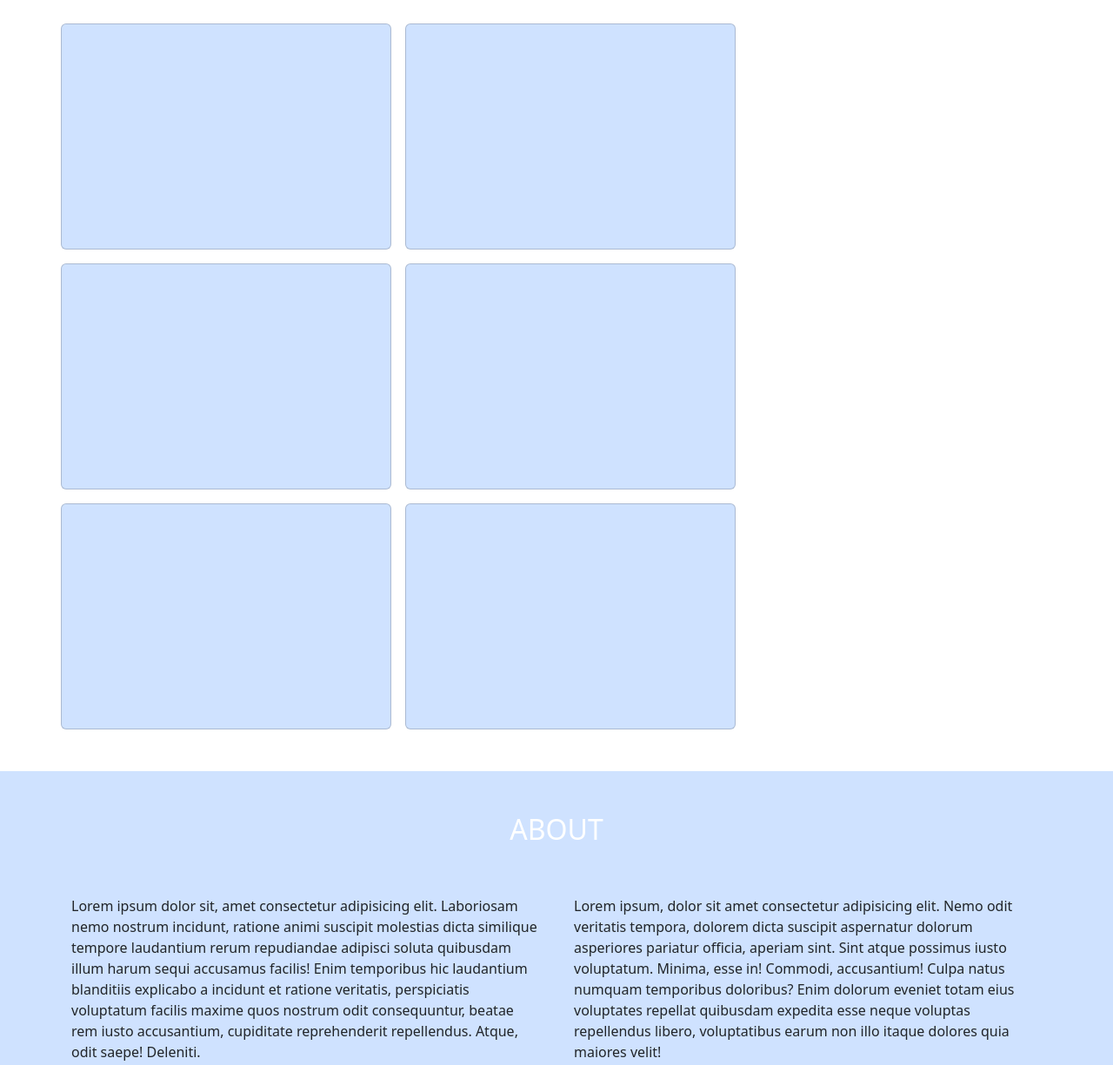
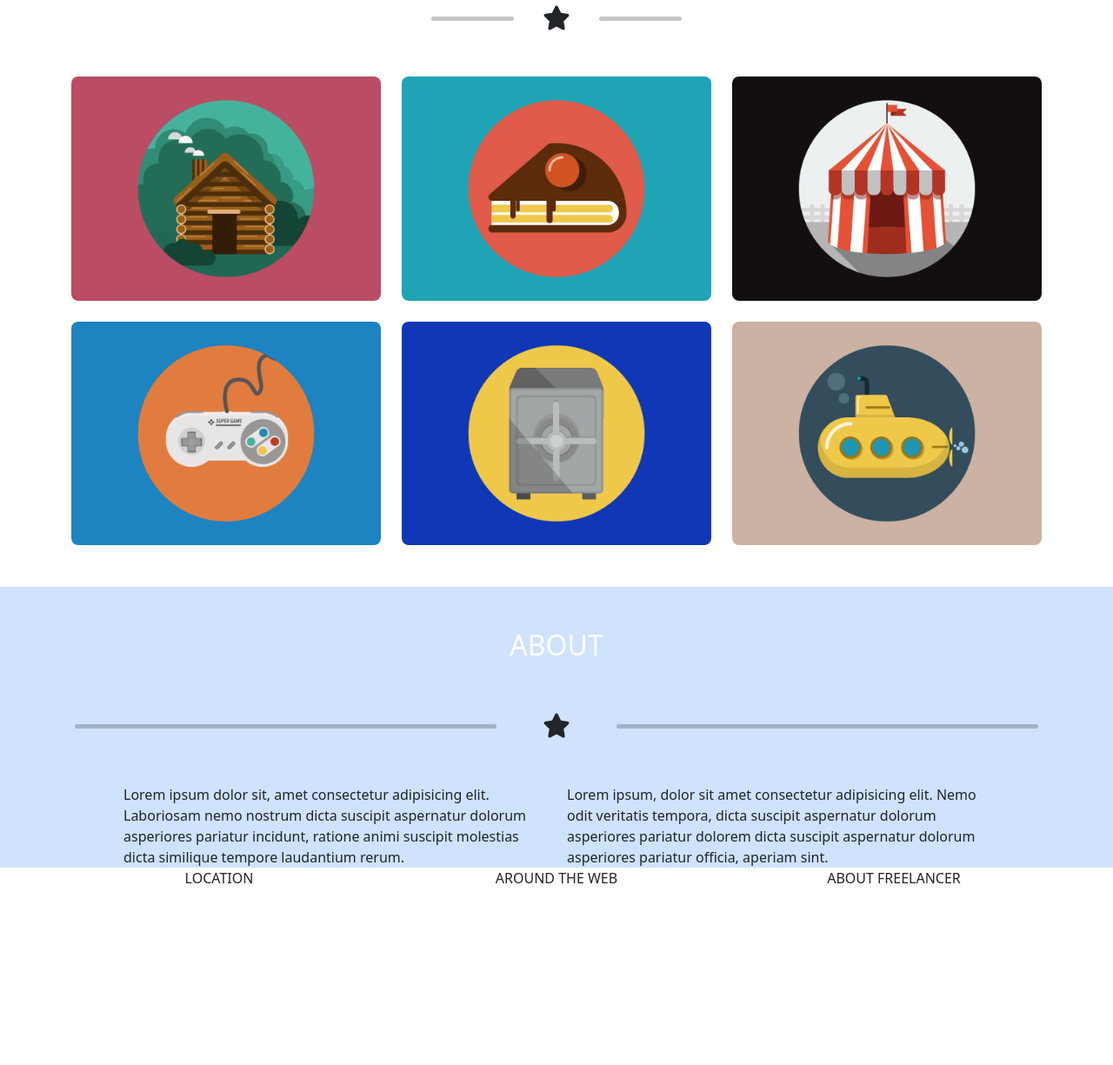
Before and after one commit to MiriamEvardi/html-css-bootstrap-freelancer, a plain HTML site: page index.html in a window 1280 px wide. Shown: the part 767-1992 px from the top of the page at 87% size. After the commit the page ends 1789 px from the top, so only its background shows below. Drawn offline with nearby package versions, Linux system fonts and the light colour scheme.

Commit message:
main fix

```diff
--- a/css/style.css
+++ b/css/style.css
@@ -20,12 +20,7 @@ h1 {
     height: 250px;
 }
 
-.card {
-    /* test */
-    height: 260px;
-}
-
 .about {
     /* test */
-    height: 480px;
+    height: auto;
 }
--- a/index.html
+++ b/index.html
@@ -43,9 +43,18 @@
                 <div class="offset-2"></div>
                 <div class="col-8 pb-5 pt-5">
                     <div class="d-flex flex-column align-items-center">
-                        <div class="header_img bg-primary-subtle"></div>
+                        <div class="header_img">
+                            <img class="img-fluid" src="./img/avatar.svg" alt="">
+                        </div>
 
                         <h1 class="text-center text-wrap pt-3 fw-bolder text-white">START BOOTSTRAP</h1>
+                        <div class="mb-5 d-flex justify-content-center align-items-center">
+                            <hr class="w-100 mx-1 pb-1 bg-dark rounded">
+                            <div class="text-center" style="width: 280px;">
+                                <i class="fa-solid fa-star fs-3 "></i>
+                            </div>
+                            <hr class="w-100 mx-1 pb-1 bg-dark rounded">
+                        </div>
                     </div>
                 </div>
                 <div class="offset-2"></div>
@@ -54,45 +63,70 @@
     </header>
 
     <main>
-        <div class="container-md">
-            <h2 class="text-center my-5">PORTFOLIO</h2>
-            <div class="row row-cols-1 row-cols-sm-2 row-cols-md-3 gap-3 mt-3 mb-5">
 
-                <div class="card p-2 g-col bg-primary-subtle"></div>
-                <div class="card p-2 g-col bg-primary-subtle"></div>
-                <div class="card p-2 g-col bg-primary-subtle"></div>
-                <div class="card p-2 g-col bg-primary-subtle"></div>
-                <div class="card p-2 g-col bg-primary-subtle"></div>
-                <div class="card p-2 g-col bg-primary-subtle"></div>
+        <div class="container-sm pt-5 pb-5 d-flex flex-column align-items-center ">
+            <h2 class="pb-3">PORTFOLIO</h2>
+
+            <div class="mb-5 d-flex justify-content-center align-items-center">
+                <hr class="w-100 mx-1 pb-1 bg-dark rounded">
+                <div class="text-center" style="width: 280px;">
+                    <i class="fa-solid fa-star fs-3 "></i>
+                </div>
+                <hr class="w-100 mx-1 pb-1 bg-dark rounded">
             </div>
 
-
+            <div class=" row row-gap-4">
+                <div class="col-12 col-sm-6 col-md-4">
+                    <img class="img-fluid rounded-3" src="./img/cabin.png" alt="">
+                </div>
+                <div class="col-12 col-sm-6 col-md-4">
+                    <img class="img-fluid rounded-3" src="./img/cake.png" alt="">
+                </div>
+                <div class="col-12 col-sm-6 col-md-4">
+                    <img class="img-fluid rounded-3" src="./img/circus.png" alt="">
+                </div>
+                <div class="col-12 col-sm-6 col-md-4">
+                    <img class="img-fluid rounded-3" src="./img/game.png" alt="">
+                </div>
+                <div class="col-12 col-sm-6 col-md-4">
+                    <img class="img-fluid rounded-3" src="./img/safe.png" alt="">
+                </div>
+                <div class="col-12 col-sm-6 col-md-4">
+                    <img class="img-fluid rounded-3" src="./img/submarine.png" alt="">
+                </div>
+            </div>
         </div>
 
 
+
+
         <div class="about bg-primary-subtle">
-            <div class="container-md">
+            <div class="container-sm">
                 <h2 class="text-center text-white py-5">ABOUT</h2>
+
+                <div class="mb-5 d-flex justify-content-center align-items-center">
+                    <hr class="w-100 mx-1 pb-1 bg-dark rounded">
+                    <div class="text-center" style="width: 300px;">
+                        <i class="fa-solid fa-star fs-3 "></i>
+                    </div>
+                    <hr class="w-100 mx-1 pb-1 bg-dark rounded">
+                </div>
 
                 <div class="d-flex justify-content-center">
                     <div class="col-12">
-                        <div class="row gap-3">
+                        <div class="row row-gap-2 mx-5">
 
-                            <div class="col">
-                                Lorem ipsum dolor sit, amet consectetur adipisicing elit. Laboriosam nemo nostrum
-                                incidunt, ratione animi suscipit molestias dicta similique tempore laudantium rerum
-                                repudiandae adipisci soluta quibusdam illum harum sequi accusamus facilis!
-                                Enim temporibus hic laudantium blanditiis explicabo a incidunt et ratione veritatis,
-                                perspiciatis voluptatum facilis maxime quos nostrum odit consequuntur, beatae rem iusto
-                                accusantium, cupiditate reprehenderit repellendus. Atque, odit saepe! Deleniti.
+                            <div class="col-12 col-sm-6">
+                                Lorem ipsum dolor sit, amet consectetur adipisicing elit. Laboriosam nemo
+                                nostrum dicta suscipit aspernatur dolorum asperiores pariatur
+                                incidunt, ratione animi suscipit molestias dicta similique tempore laudantium
+                                rerum.
                             </div>
-                            <div class="col">
-                                Lorem ipsum, dolor sit amet consectetur adipisicing elit. Nemo odit veritatis tempora,
-                                dolorem dicta suscipit aspernatur dolorum asperiores pariatur officia, aperiam sint.
-                                Sint atque possimus iusto voluptatum. Minima, esse in!
-                                Commodi, accusantium! Culpa natus numquam temporibus doloribus? Enim dolorum eveniet
-                                totam eius voluptates repellat quibusdam expedita esse neque voluptas repellendus
-                                libero, voluptatibus earum non illo itaque dolores quia maiores velit!
+                            <div class="col-12 col-sm-6">
+                                Lorem ipsum, dolor sit amet consectetur adipisicing elit. Nemo odit veritatis
+                                tempora, dicta suscipit aspernatur dolorum asperiores pariatur
+                                dolorem dicta suscipit aspernatur dolorum asperiores pariatur officia, aperiam
+                                sint.
                             </div>
                         </div>
                     </div>
```
